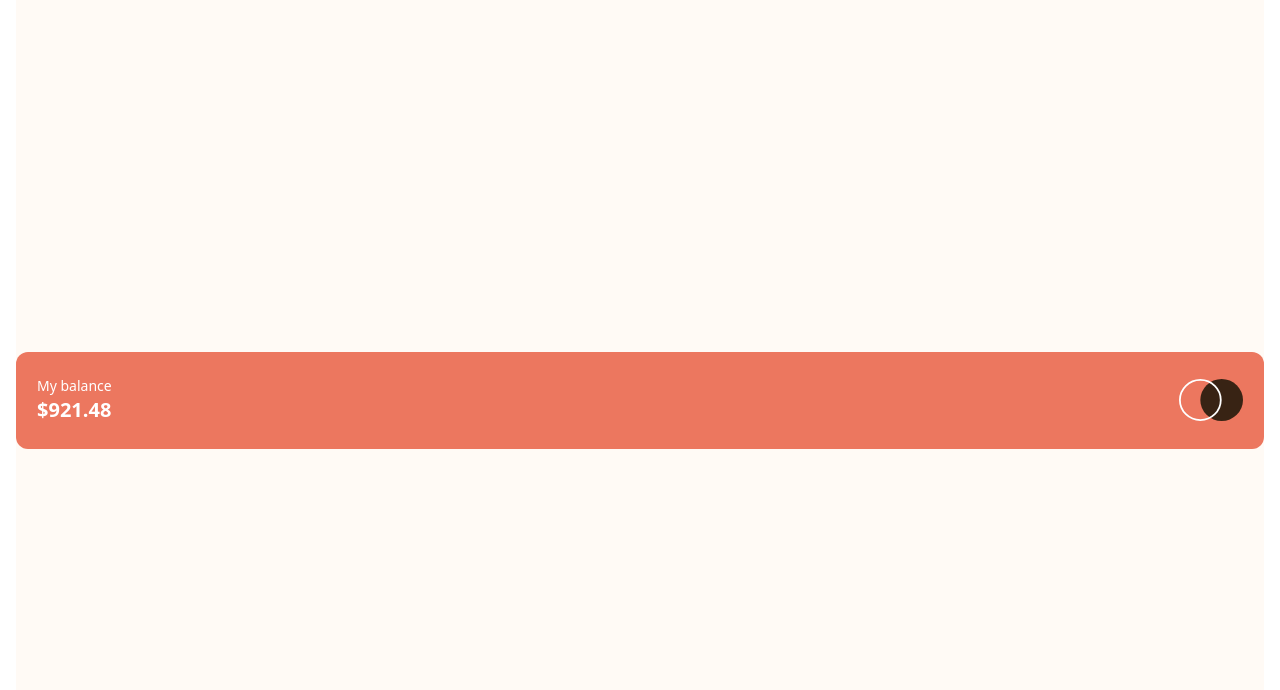
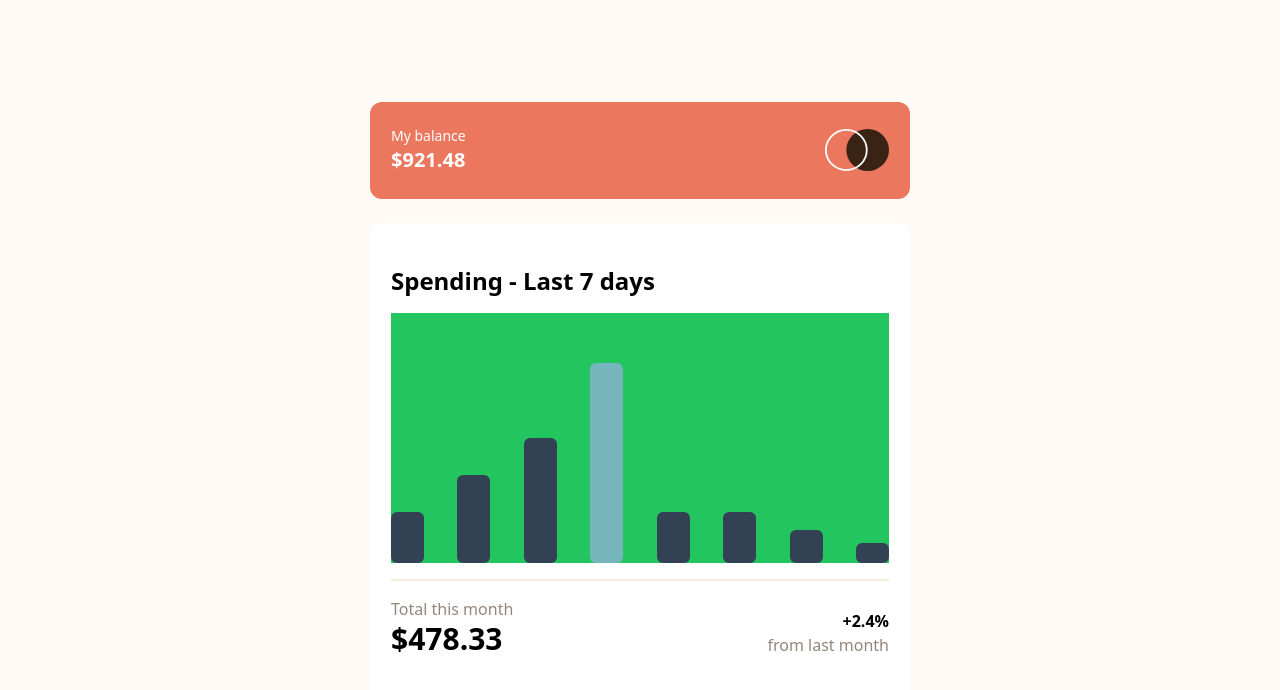
Before and after one commit to PutTheTrust/expenses-chart-component, a React (Vite) app: page / in a window 1280 px wide. Shown: the top 690 px of the page. Built offline with nearby package versions, Linux system fonts and the light colour scheme.

Commit message:
update: base structure

```diff
--- a/src/App.tsx
+++ b/src/App.tsx
@@ -2,8 +2,8 @@ import logo from "./assets/logo.svg";
 
 function App() {
   return (
-    <div className="bg-custom-orange mx-4 flex justify-center items-center h-screen">
-      <div className="flex justify-between items-center bg-red w-full rounded-xl h-[97px] px-[21px]">
+    <div className=" mx-4 flex flex-col justify-center mx-auto h-screen max-w-[540px]">
+      <div className="flex justify-between items-center bg-red w-full  rounded-xl h-[97px] px-[21px]">
         <div className=" text-white">
           <p className="text-sm">My balance</p>
           <p className="font-semibold text-xl">$921.48</p>
@@ -11,6 +11,35 @@ function App() {
 
         <img src={logo} alt="logo" width={64} />
       </div>
+
+      <div className="w-full mt-6 bg-white p-[42px] px-[21px] rounded-xl">
+        <h1 className="font-bold text-2xl">Spending - Last 7 days</h1>
+
+        <div className="h-[250px] bg-green-500 mt-4 flex items-end justify-between">
+          <div className="w-[33px] h-[51px] bg-slate-700 rounded-md" />
+          <div className="w-[33px] h-[88px] bg-slate-700 rounded-md" />
+          <div className="w-[33px] h-1/2 bg-slate-700 rounded-md" />
+          <div className="w-[33px] h-[80%] bg-cyan rounded-md" />
+          <div className="w-[33px] h-[51px] bg-slate-700 rounded-md" />
+          <div className="w-[33px] h-[51px] bg-slate-700 rounded-md" />
+          <div className="w-[33px] h-[33px] bg-slate-700 rounded-md" />
+          <div className="w-[33px] h-[20px] bg-slate-700 rounded-md" />
+        </div>
+
+        <div className="h-[2px] w-full bg-cream mt-4" />
+
+        <div className="mt-4 flex justify-between items-end ">
+          <div>
+            <p className="text-base text-medium-brown">Total this month</p>
+            <p className="font-bold text-3xl">$478.33</p>
+          </div>
+
+          <div>
+            <p className="text-right text-base font-bold">+2.4%</p>
+            <p className="text-base text-medium-brown">from last month</p>
+          </div>
+        </div>
+      </div>
     </div>
   );
 }
--- a/src/index.css
+++ b/src/index.css
@@ -4,4 +4,5 @@
 
 body {
   @apply text-[18px];
+  @apply bg-custom-orange;
 }
--- a/tailwind.config.js
+++ b/tailwind.config.js
@@ -4,7 +4,7 @@ export default {
   theme: {
     extend: {
       colors: {
-        cyan: "Cyan: hsl(186, 34%, 60%)",
+        cyan: "hsl(186, 34%, 60%)",
         red: "hsl(10, 79%, 65%)",
         "dark-brown": "hsl(25, 47%, 15%)",
         "medium-brown": "hsl(28, 10%, 53%)",
```
